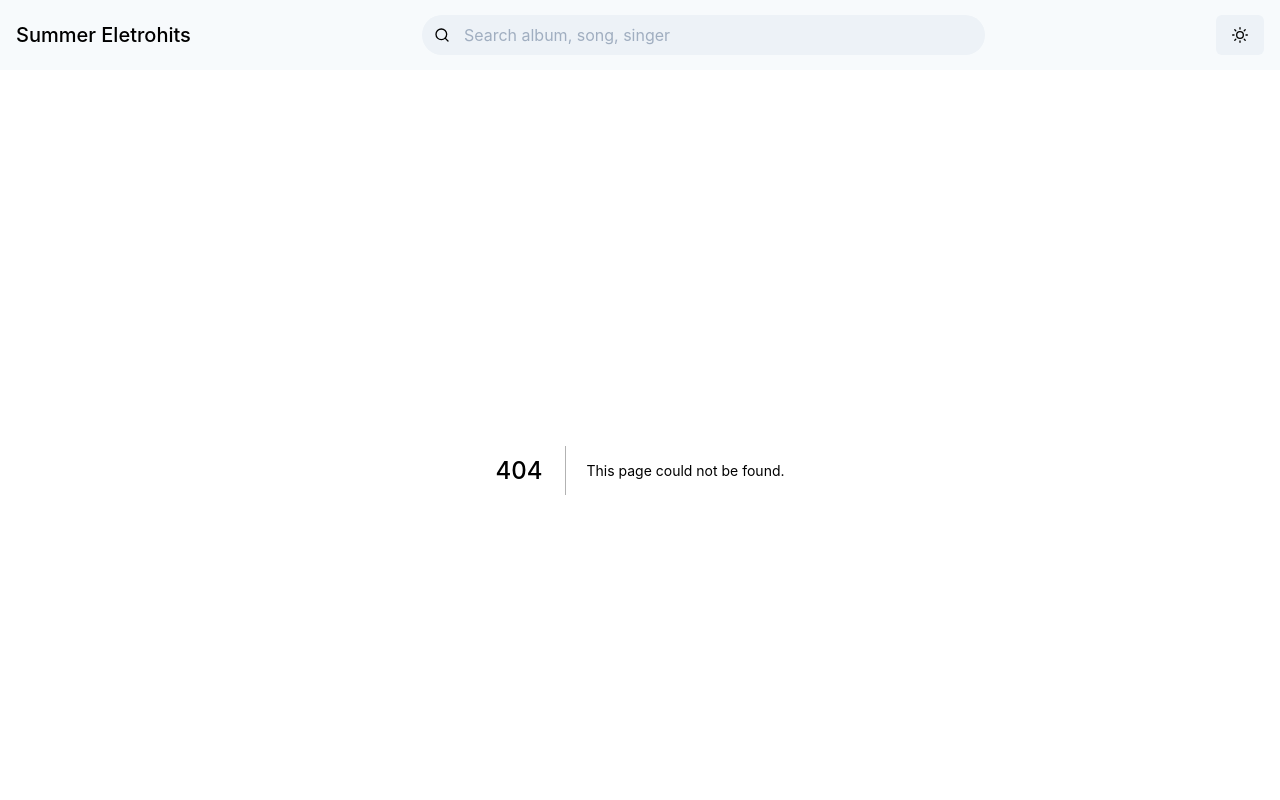
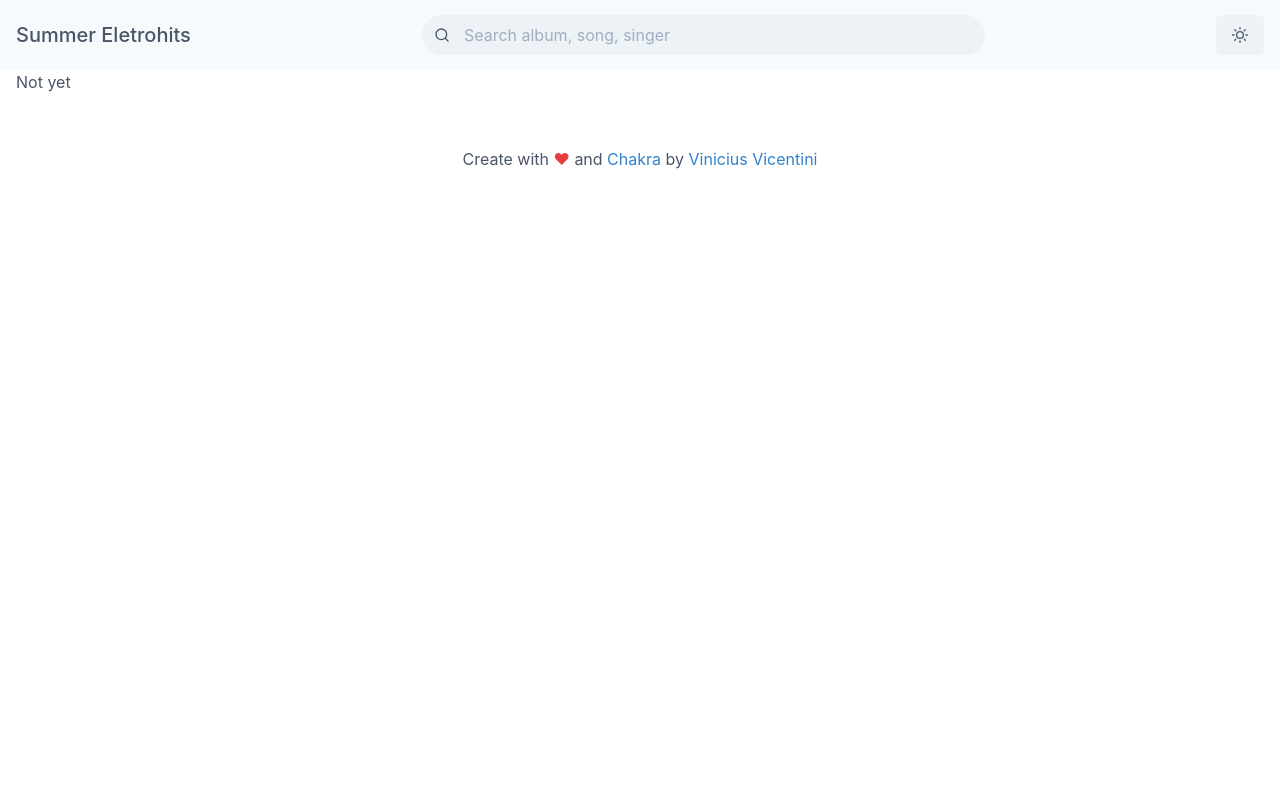
Before and after one commit to vinihvc/summer-eletrohits, a Next.js app: page /about in a window 1280 px wide. Before the commit this address had no page. Shown: the top 800 px of the page. Built offline with nearby package versions, Linux system fonts and the light colour scheme.

Commit message:
create about page

```diff
--- /dev/null
+++ b/src/pages/about.tsx
@@ -0,0 +1,7 @@
+import { Text } from '@chakra-ui/layout'
+
+const About = () => {
+  return <Text>Not yet</Text>
+}
+
+export default About
```
